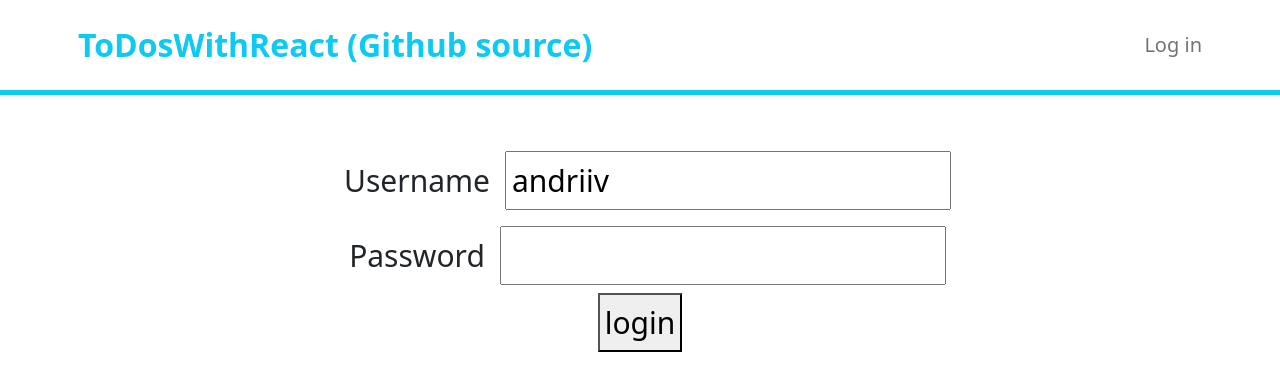
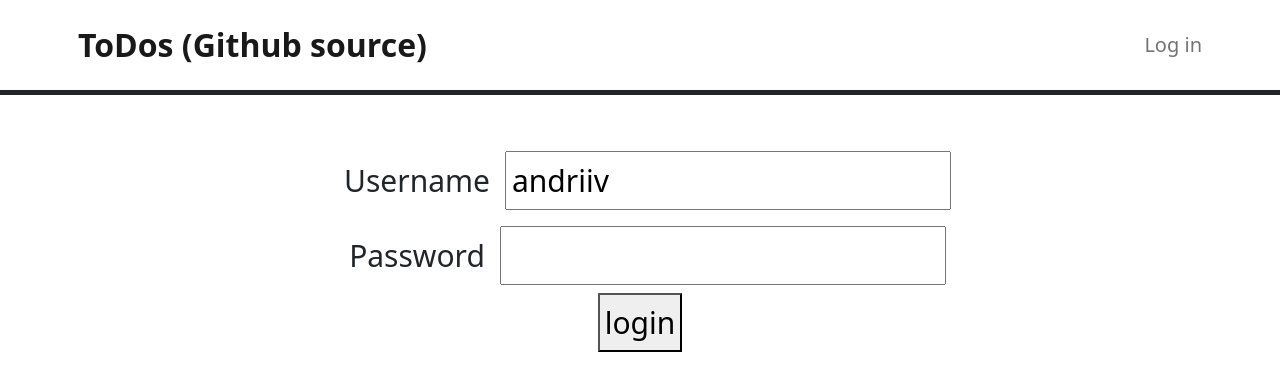
Before and after one commit to roman-andriiv/todo-react, a React (Create React App) app: page / in a window 1280 px wide. Shown: the top 390 px of the page. Built offline with nearby package versions, Linux system fonts and the light colour scheme.

Commit message:
[andriiv]  add Create New Todo Feature

```diff
--- a/src/components/todo/HeaderComponent.jsx
+++ b/src/components/todo/HeaderComponent.jsx
@@ -11,13 +11,13 @@ export function HeaderComponent() {
     }
 
     return (
-        <header className="border-bottom border-info border-5 mb-5 p-2">
+        <header className="border-bottom border-dark border-5 mb-5 p-2">
             <div className="container">
                 <div className="row">
                     <nav className="navbar navbar-expand-lg">
-                        <a className="navbar-brand ms-2 fs-2 fw-bold text-info"
+                        <a className="navbar-brand ms-2 fs-2 fw-bold"
                            href="https://github.com/roman-andriiv/todo-react-app">
-                            ToDosWithReact (Github source) </a>
+                            ToDos (Github source) </a>
                         <div className="collapse navbar-collapse">
                             <ul className="navbar-nav">
                                 <li className="nav-item fs-5">
--- a/src/components/todo/ListTodosComponent.jsx
+++ b/src/components/todo/ListTodosComponent.jsx
@@ -35,6 +35,11 @@ export function ListTodosComponent() {
         navigate(`/todo/${id}`)
     }
 
+    function addTodo() {
+        navigate(`/todo/-1`)
+
+    }
+
     return (<div className="container">
         <h1>Things You want to do:</h1>
         {message && <div className="alert alert-warning">{message}</div>}
@@ -70,5 +75,7 @@ export function ListTodosComponent() {
                 </tbody>
             </table>
         </div>
+
+        <div className="btn btn-success m-5" onClick={addTodo}>Add new ToDo</div>
     </div>)
 }
--- a/src/components/todo/TodoComponent.jsx
+++ b/src/components/todo/TodoComponent.jsx
@@ -1,8 +1,9 @@
 import {useNavigate, useParams} from "react-router-dom"
-import {getTodoApi, updateTodoApi} from "./api/TodoApiService"
+import {createTodoApi, getTodoApi, updateTodoApi} from "./api/TodoApiService"
 import {useAuth} from "./security/AuthContext"
 import {useEffect, useState} from "react"
 import {ErrorMessage, Field, Form, Formik} from "formik"
+import moment from "moment"
 
 export default function TodoComponent() {
 
@@ -17,12 +18,14 @@ export default function TodoComponent() {
 
 
     function getTodos() {
+        if (id != -1) {
             getTodoApi(username, id)
                 .then(response => {
                     setDescription(response.data.description)
                     setTargetDate(response.data.targetDate)
                 })
                 .catch(error => console.log(error))
+        }
     }
 
     function onSubmit(values) {
@@ -35,6 +38,15 @@ export default function TodoComponent() {
             done: false
         }
         console.log(todo)
+
+        if (id === -1) {
+            createTodoApi(username, todo)
+                .then(response => {
+                    console.log(response)
+                    navigate('/todos')
+                })
+                .catch(error => console.log(error))
+        } else {
             updateTodoApi(username, id, todo)
                 .then(response => {
                     console.log(response)
@@ -42,13 +54,14 @@ export default function TodoComponent() {
                 })
                 .catch(error => console.log(error))
         }
+    }
 
     function validate(values) {
         let errors = {}
         if (values.description.length < 2) {
             errors.description = 'Enter at least 2 characters'
         }
-        if (values.targetDate == null) {
+        if (values.targetDate == null || values.targetDate === '' || !moment(values.targetDate).isValid()) {
             errors.targetDate = 'Enter a target date'
         }
         return errors
--- a/src/components/todo/api/TodoApiService.jsx
+++ b/src/components/todo/api/TodoApiService.jsx
@@ -10,3 +10,4 @@ export const deleteTodoApi = (username, id) => apiClient.delete(`/users/${userna
 export const getTodoApi = (username, id) => apiClient.get(`/users/${username}/todos/${id}`)
 
 export const updateTodoApi = (username, id, todo) => apiClient.put(`/users/${username}/todos/${id}`, todo)
+export const createTodoApi = (username, todo) => apiClient.post(`/users/${username}/todos`, todo)
```
Lines whose indentation alone changed are shown as unchanged.
